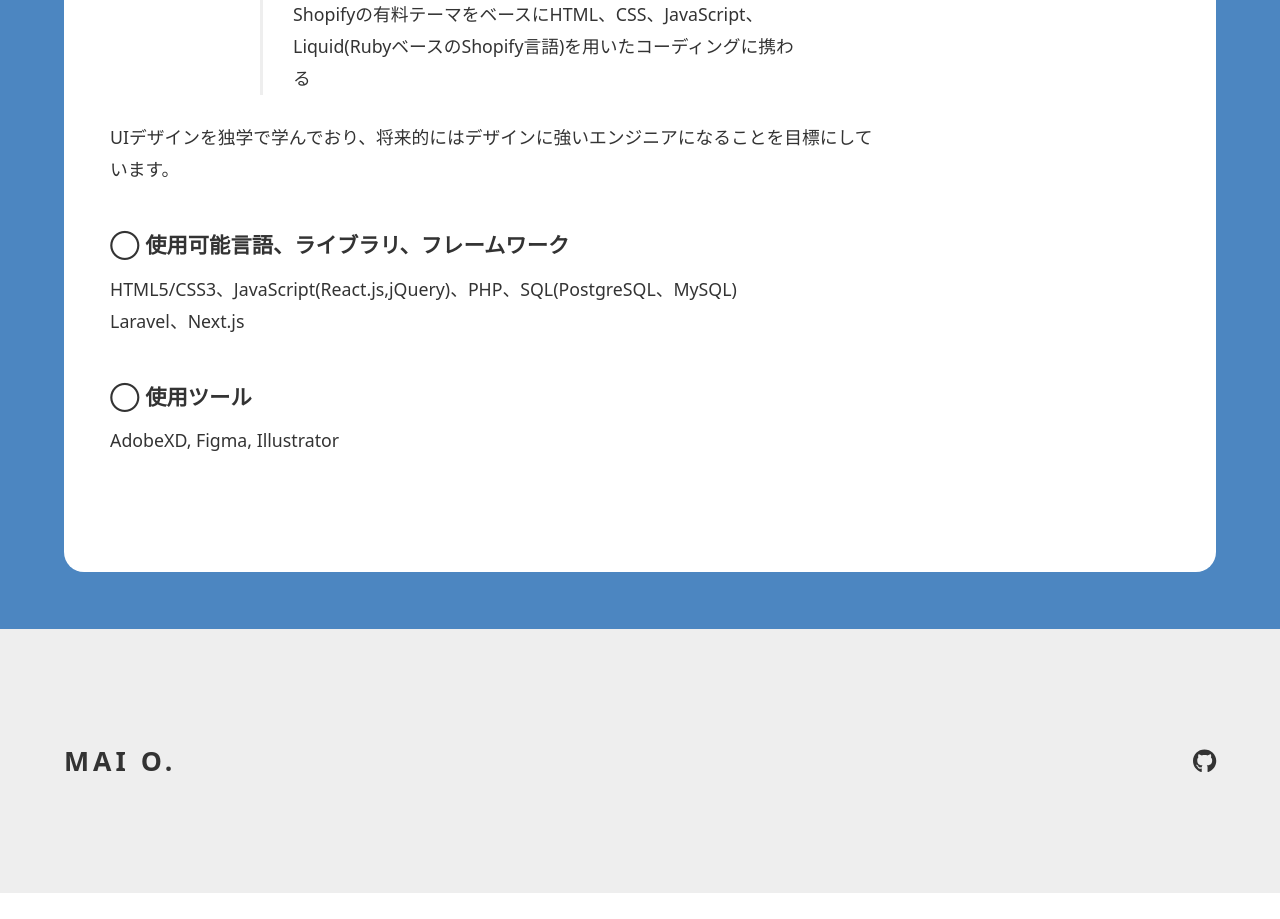
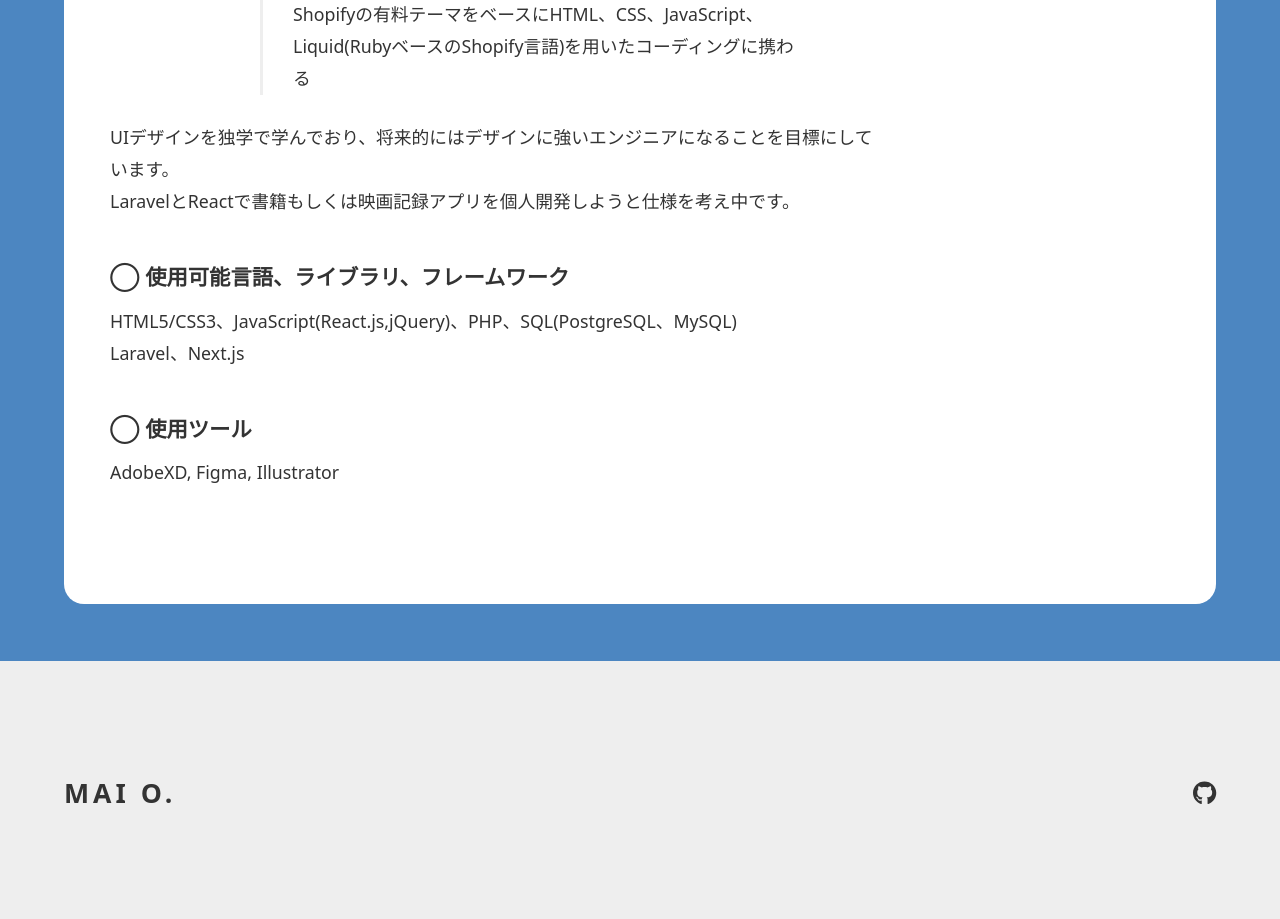
Before and after one commit to MO-5995/portfolio, a Next.js app: page /about in a window 1280 px wide. Shown: the part 1460-2379 px from the top of the page. Before the commit the page ends 2353 px from the top, so only its background shows below. Built offline with nearby package versions, Linux system fonts and the light colour scheme.

Commit message:
add:sentence

```diff
--- a/pages/about.js
+++ b/pages/about.js
@@ -79,7 +79,9 @@ export default function About() {
               </li>
             </ul>
             <p>
-              UIデザインを独学で学んでおり、将来的にはデザインに強いエンジニアになることを目標にしています。
+              UIデザインを独学で学んでおり、将来的にはデザインに強いエンジニアになることを目標にしています。{" "}
+              <br />
+              LaravelとReactで書籍もしくは映画記録アプリを個人開発しようと仕様を考え中です。
             </p>
             <h3>◯ 使用可能言語、ライブラリ、フレームワーク</h3>
             <p>
```
